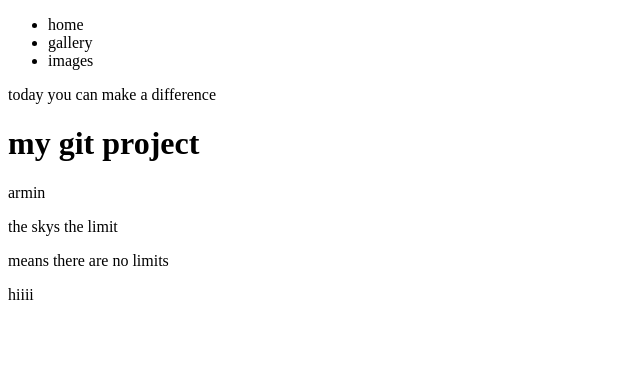
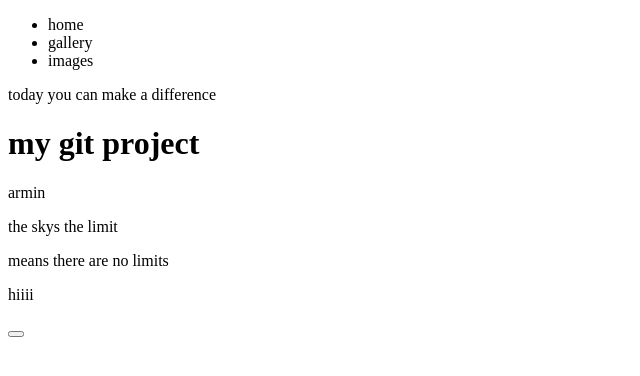
Before and after one commit to Armiinshadkamii/git.project, a plain HTML site: page index.html in a window 1280 px wide. Shown: the full height of the page, 0-640 px from the left. Drawn offline with Linux system fonts and the light colour scheme.

Commit message:
ADDED button

```diff
--- a/index.html
+++ b/index.html
@@ -31,5 +31,10 @@
     <div class="card">
         <p>hiiii</p>
     </div>
+    <form action="">
+        <button>
+
+        </button>
+    </form>
 </body>
 </html>
```
